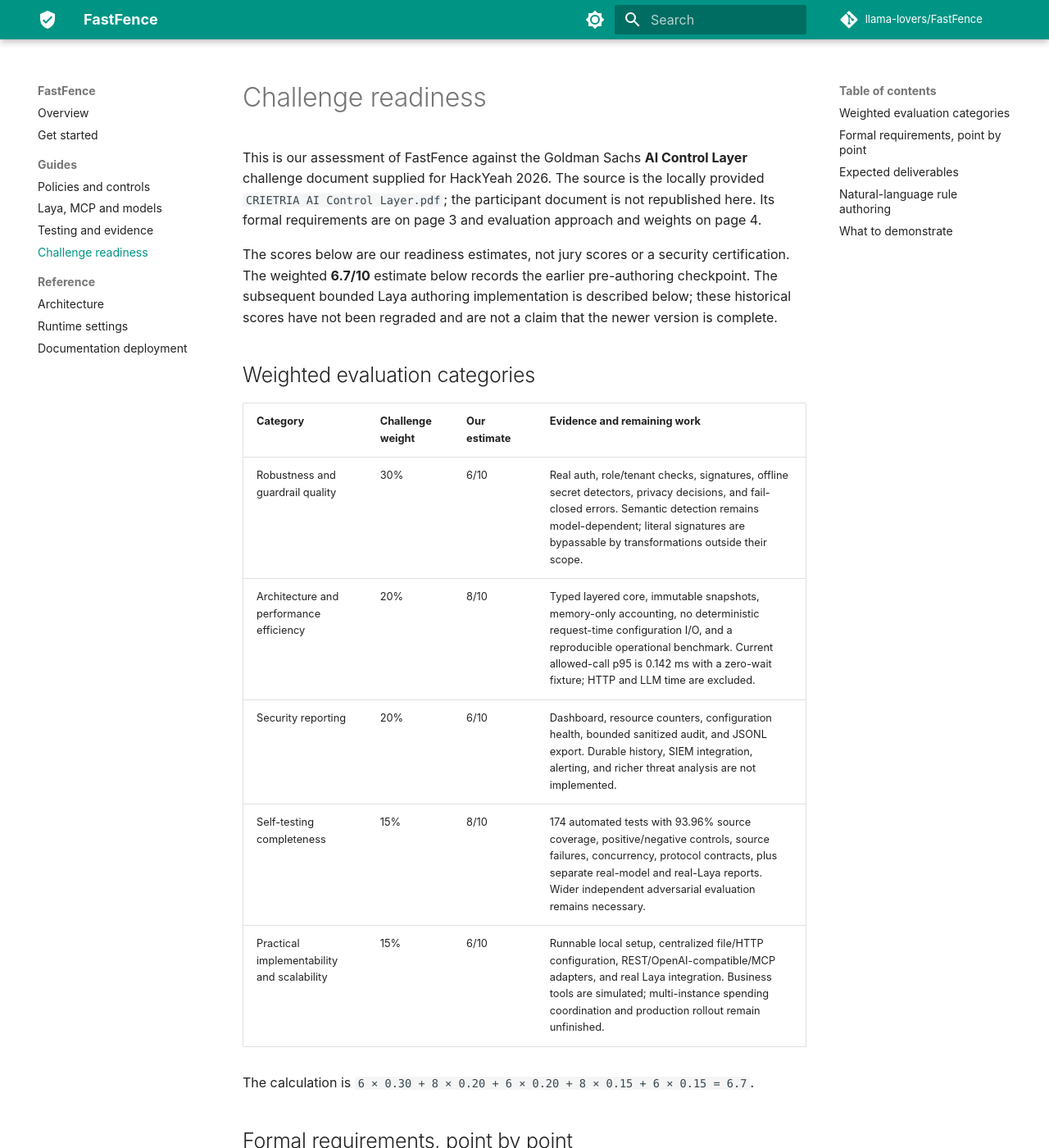
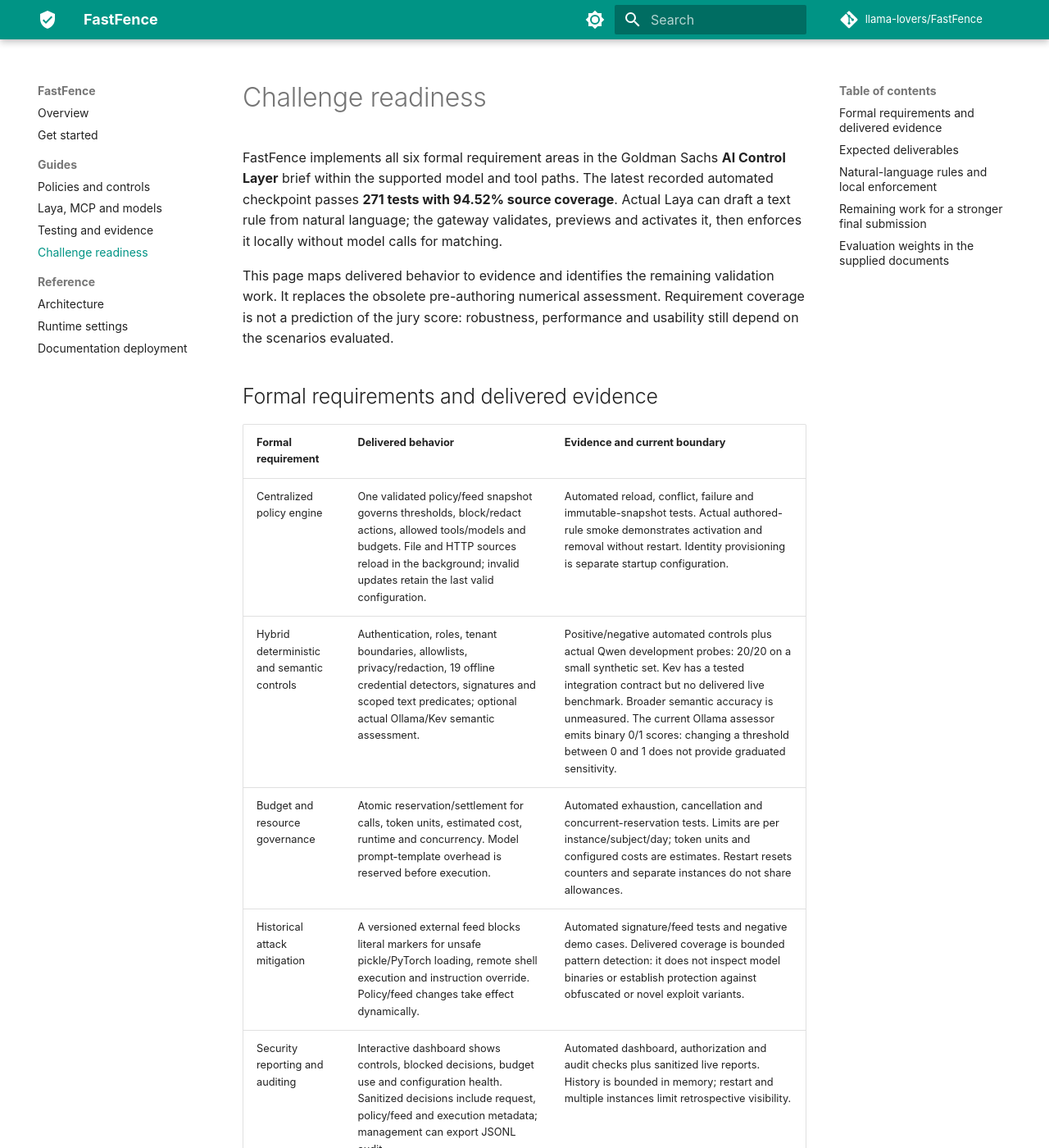
Before and after one commit to llama-lovers/FastFence, an MkDocs documentation site: the page built from docs/challenge-readiness.md, in a window 1280 px wide and 1400 px high. Shown: the whole window at 82% size. Built offline with MkDocs 1.6.1 and Material for MkDocs 9.7.7, drawn with Linux system fonts in a browser that asks for light colours; comment, search, counter and statistics services are not loaded; some of the changed text lies outside the part shown.

Commit message:
docs: replace stale readiness grades with current challenge evidence

```diff
--- a/docs/challenge-readiness.md
+++ b/docs/challenge-readiness.md
@@ -1,51 +1,64 @@
 # Challenge readiness
 
-This is our assessment of FastFence against the Goldman Sachs **AI Control Layer** challenge document supplied for HackYeah 2026. The source is the locally provided `CRIETRIA AI Control Layer.pdf`; the participant document is not republished here. Its formal requirements are on page 3 and evaluation approach and weights on page 4.
+FastFence implements all six formal requirement areas in the Goldman Sachs **AI Control Layer** brief within the supported model and tool paths. The latest recorded automated checkpoint passes **271 tests with 94.52% source coverage**. Actual Laya can draft a text rule from natural language; the gateway validates, previews and activates it, then enforces it locally without model calls for matching.
 
-The scores below are our readiness estimates, not jury scores or a security certification. The weighted **6.7/10** estimate below records the earlier pre-authoring checkpoint. The subsequent bounded Laya authoring implementation is described below; these historical scores have not been regraded and are not a claim that the newer version is complete.
+This page maps delivered behavior to evidence and identifies the remaining validation work. It replaces the obsolete pre-authoring numerical assessment. Requirement coverage is not a prediction of the jury score: robustness, performance and usability still depend on the scenarios evaluated.
 
-## Weighted evaluation categories
+## Formal requirements and delivered evidence
 
-| Category | Challenge weight | Our estimate | Evidence and remaining work |
-| --- | --- | --- | --- |
-| Robustness and guardrail quality | 30% | 6/10 | Real auth, role/tenant checks, signatures, offline secret detectors, privacy decisions, and fail-closed errors. Semantic detection remains model-dependent; literal signatures are bypassable by transformations outside their scope. |
-| Architecture and performance efficiency | 20% | 8/10 | Typed layered core, immutable snapshots, memory-only accounting, no deterministic request-time configuration I/O, and a reproducible operational benchmark. Current allowed-call p95 is 0.142 ms with a zero-wait fixture; HTTP and LLM time are excluded. |
-| Security reporting | 20% | 6/10 | Dashboard, resource counters, configuration health, bounded sanitized audit, and JSONL export. Durable history, SIEM integration, alerting, and richer threat analysis are not implemented. |
-| Self-testing completeness | 15% | 8/10 | 174 automated tests with 93.96% source coverage, positive/negative controls, source failures, concurrency, protocol contracts, plus separate real-model and real-Laya reports. Wider independent adversarial evaluation remains necessary. |
-| Practical implementability and scalability | 15% | 6/10 | Runnable local setup, centralized file/HTTP configuration, REST/OpenAI-compatible/MCP adapters, and real Laya integration. Business tools are simulated; multi-instance spending coordination and production rollout remain unfinished. |
+| Formal requirement | Delivered behavior | Evidence and current boundary |
+| --- | --- | --- |
+| Centralized policy engine | One validated policy/feed snapshot governs thresholds, block/redact actions, allowed tools/models and budgets. File and HTTP sources reload in the background; invalid updates retain the last valid configuration. | Automated reload, conflict, failure and immutable-snapshot tests. Actual authored-rule smoke demonstrates activation and removal without restart. Identity provisioning is separate startup configuration. |
+| Hybrid deterministic and semantic controls | Authentication, roles, tenant boundaries, allowlists, privacy/redaction, 19 offline credential detectors, signatures and scoped text predicates; optional actual Ollama/Kev semantic assessment. | Positive/negative automated controls plus actual Qwen development probes: 20/20 on a small synthetic set. Kev has a tested integration contract but no delivered live benchmark. Broader semantic accuracy is unmeasured. The current Ollama assessor emits binary 0/1 scores: changing a threshold between 0 and 1 does not provide graduated sensitivity. |
+| Budget and resource governance | Atomic reservation/settlement for calls, token units, estimated cost, runtime and concurrency. Model prompt-template overhead is reserved before execution. | Automated exhaustion, cancellation and concurrent-reservation tests. Limits are per instance/subject/day; token units and configured costs are estimates. Restart resets counters and separate instances do not share allowances. |
+| Historical attack mitigation | A versioned external feed blocks literal markers for unsafe pickle/PyTorch loading, remote shell execution and instruction override. Policy/feed changes take effect dynamically. | Automated signature/feed tests and negative demo cases. Delivered coverage is bounded pattern detection: it does not inspect model binaries or establish protection against obfuscated or novel exploit variants. |
+| Security reporting and auditing | Interactive dashboard shows controls, blocked decisions, budget use and configuration health. Sanitized decisions include request, policy/feed and execution metadata; management can export JSONL audit. | Automated dashboard, authorization and audit checks plus sanitized live reports. History is bounded in memory; restart and multiple instances limit retrospective visibility. |
+| Automated self-testing | Executable offline positive, negative, redaction, budget, configuration, protocol and failure tests; separate actual-inference and performance runners. | Latest recorded checkpoint: 271 passed, 94.52% coverage. Live authored-rule report passes five HTTP enforcement cases. Unit/contract fixtures do not substitute for independent adversarial evaluation or transport load tests. |
 
-The calculation is `6 × 0.30 + 8 × 0.20 + 6 × 0.20 + 8 × 0.15 + 6 × 0.15 = 6.7`.
-
-## Formal requirements, point by point
-
-| Requirement | Our estimate | Delivered | Gap |
-| --- | --- | --- | --- |
-| Centralized policy engine | 8/10 | Validated policy/feed, role and model allowlists, block/redact settings, budgets, thresholds, background file/HTTP reload, coherent snapshots, and last-valid retention. | Rule authoring is limited to the supported literal DSL; arbitrary semantic/compliance policy compilation is absent. Identity provisioning is separate startup configuration. |
-| Deterministic controls | 8/10 | Auth, role and tenant access, target allowlists, bounded payloads, literal attack signatures, privacy heuristics, and 19 offline detect-secrets format/keyword detectors. | Heuristics do not recognize every secret, PII type, encoding, or exploit. Fragments across separate fields/messages are not reconstructed. |
-| Semantic controls | 6/10 | Actual optional Ollama/Kev assessment, bounded requests, input/output scans, configured threshold, and fail-closed provider errors. Recorded Qwen binary-schema development probes pass 20/20. | Small development probes do not establish general accuracy. Kev has an adapter but is not benchmarked in the delivered evidence. |
-| Budget and resource governance | 7/10 | Atomic reservations and settlement for calls, conservative token units, estimated cost, runtime, and concurrency, scoped to instance/subject/UTC day. | Counters reset on restart; instances do not share allowances. Token units and configured tariffs are estimates, not provider invoice reconciliation. |
-| Historical attack mitigation | 4/10 | Versioned external feed with representative pickle, unsafe PyTorch loading, remote-shell, and instruction-override markers. | Literal pattern detection does not prevent all deserialization, code execution, supply-chain, encoded, or novel attacks. |
-| Security reporting and auditing | 6/10 | Real-time dashboard metrics, local budget usage, configuration diagnostics, bounded sanitized records, and management-only JSONL export. | No durable audit store, SIEM connector, alerting system, or cross-instance aggregation. |
-| Automated self-testing | 8/10 | Positive/negative guardrails, budgets, concurrent races, live configuration, source outages, authenticated HTTP/MCP, detector failures, and real inference checks recorded separately. | External adversarial testing, longer stability runs, and production transport/load validation remain outside current evidence. |
+Use the [testing guide](testing.md) for commands, report links, measured environments and exclusions. The detailed semantics and integration boundaries are documented in [policies](policies.md) and [integrations](integrations.md).
 
 ## Expected deliverables
 
 | Deliverable | Current status |
 | --- | --- |
-| Integrable control layer | Delivered for the supported REST, OpenAI-compatible chat, MCP tool/resource, and Laya paths. It is not an arbitrary upstream proxy. |
-| Sample configuration | Delivered: deterministic and hybrid policies, signature feed, settings reference, and configurable privacy/budget behavior. |
-| Interactive dashboard | Delivered: identities, trial invocations, policy editing, metrics, budgets, source health, and audit export. |
-| Executable test suite | Delivered with a coverage gate and separate live-model/performance evidence. |
+| Integrable control layer | Implemented for REST, bounded OpenAI-compatible chat, authenticated MCP tool/resource access and actual Laya integration. Qwen completion uses REST/chat; the MCP adapter currently exposes business tools and memory. |
+| Sample configuration | Deterministic and hybrid policy examples, threat feed, configurable privacy actions, thresholds and budgets, plus a generated settings reference. |
+| Interactive dashboard | Implemented: identity connection, trial requests, policies, text-rule preview/activation, metrics, budgets, configuration health and audit export. Final integrated presentation rehearsal remains useful. |
+| Executable test suite | Offline suite with an enforced coverage gate; reproducible live-model, Laya and local-performance runners. |
 | Architecture diagram | Available in the [architecture guide](architecture.md). |
 
-## Natural-language rule authoring
+## Natural-language rules and local enforcement
 
-The earlier **0/10 (planned)** status has been superseded by a bounded implementation: actual Laya drafts a typed text rule, the management API validates and previews it, and an exact reviewed proposal can be activated without another model call. The challenge PDF does not explicitly require that feature, detect-secrets, or Laya. It does require hybrid controls, configurable governance, testing, and reporting; judges may modify configuration and try spontaneous prompts.
+Actual Laya/Qwen drafts a typed proposal from instructions such as “block words containing a.” The management API previews it; activation publishes the exact reviewed proposal without a second inference. Matching then uses local literal predicates. The delivered DSL supports `contains`, `word_contains` and `equals`, with input/output and model/tool scopes.
 
-The authoring CLI supports instructions such as “reject words containing a” through dedicated text rules with input/output and model/tool scope. Runtime matching is local. A single-letter legacy attack signature still fails its separate minimum-length validation; the new text-rule mechanism handles that use case. MCP currently invokes business tools and memory; Qwen completion uses REST or OpenAI-compatible chat. These boundaries matter when preparing an interactive demonstration.
+The [recorded authoring smoke](https://github.com/llama-lovers/HackYeah2026-challenge-second/blob/main/evaluation/results/laya-authored-rules-live.json) passed five real HTTP enforcement cases: input denial, normalized Unicode denial, an allowed one-token Qwen completion, blocked model output and rule removal. Drafting took 3,635 ms; activation used zero inference; enforcement made zero semantic-assessor calls. A separate matching benchmark measured p95 0.075 ms for 64 rules over 4 KiB; this excludes transport and the rest of the gateway.
 
-## What to demonstrate
+The Laya authoring feature is an additional product capability, not a separate mandatory item in the brief. It does not compile arbitrary RODO/GDPR requirements into guaranteed compliance. Unsupported instructions are rejected, and a model-generated proposal still needs review and representative examples.
 
-Show an allowed request, deterministic denial before upstream execution, output redaction, role and tenant denial, budget exhaustion, and an invalid configuration update retaining the last valid snapshot. Then demonstrate an actual local model through the protected path and explain the difference between model inference latency and deterministic control overhead.
+## Remaining work for a stronger final submission
 
-Use the [quickstart](getting-started.md), [policies](policies.md), [integrations](integrations.md), and [testing evidence](testing.md) for reproducible steps. Every demonstration should distinguish actual controls and inference from simulated business data.
+These are concrete improvements to evidence and presentation, not missing mandatory database products:
+
+1. **Broader guardrail evaluation.** Extend the small development set with previously unseen paraphrases, indirect instructions, multilingual prompts and benign near-matches. Publish false positives and false negatives separately; keep model, prompt and policy versions with the results. Demonstrate the real effects of supported threshold changes; the current binary assessor does not establish calibrated sensitivity.
+2. **Stronger exploit evidence.** Map each supported historical attack pattern to positive/negative fixtures and documented attack mechanics. Test whitespace, encoding and split-content variants; distinguish variants actually blocked from those outside the detector scope.
+3. **Transport and sustained-load measurements.** Measure real HTTP/MCP latency, throughput, errors and concurrency with representative payloads and rule counts. Existing core and matcher benchmarks deliberately exclude transport; compare inference separately from enforcement overhead.
+4. **A complete jury rehearsal.** Exercise the dashboard, actual Laya/Qwen, spontaneous rule changes, threshold changes, budget exhaustion, redaction and audit export together. Verify the exported request IDs explain each demonstrated decision. Existing reports cover individual flows, not a recorded full presentation rehearsal.
+5. **Submission packaging.** Prepare and review the project description, demo instructions and final presentation against the separate competition rules. The rules require a PDF presentation of at most ten slides; this page is not that submission artifact.
+
+Durable audit storage, SIEM connectors, provider-invoice reconciliation and coordinated global quotas are possible production extensions. The brief does not prescribe those specific implementations as separate deliverables. Their absence still defines operational limits that matter when discussing long-running or multi-instance deployments. Simulated business data is explicitly labeled; actual model and Laya calls are demonstrated separately.
+
+## Evaluation weights in the supplied documents
+
+The supplied documents differ in the last two weights. Both are recorded here without assuming which version the organizers will apply:
+
+| Category | Criteria brief, page 4 | Competition rules, section 11 |
+| --- | --- | --- |
+| Robustness and guardrail quality | 30% | 30% |
+| Architecture and performance efficiency | 20% | 20% |
+| Security reporting | 20% | 20% |
+| Self-testing completeness | 15% | 20% |
+| Practical implementability and scalability | 15% | 10% |
+
+Sources: the locally supplied `CRIETRIA AI Control Layer.pdf` (formal requirements, page 3; validation and weights, page 4) and `RULES AI Control Layer.pdf` (submission requirements, section 5; weights, section 11). Participant documents are not republished here.
+
+For the demonstration, start with the [quickstart](getting-started.md), then follow the [rule-authoring steps](policies.md#draft-a-rule-in-natural-language-with-laya). The strongest claim is the behavior a judge can reproduce from the supplied configuration, commands and reports.
```
Also changed, not shown: docs/testing.md (+3 -3 lines), 1 other file.
